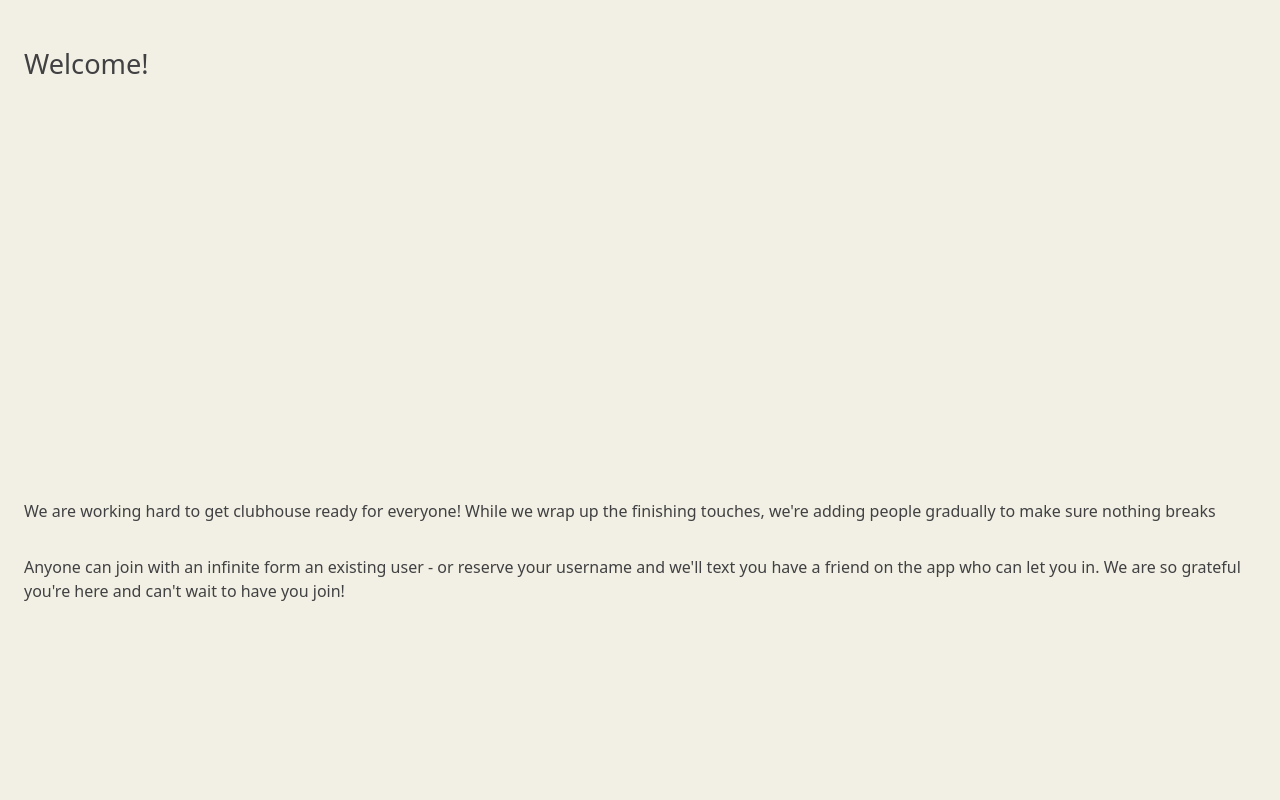
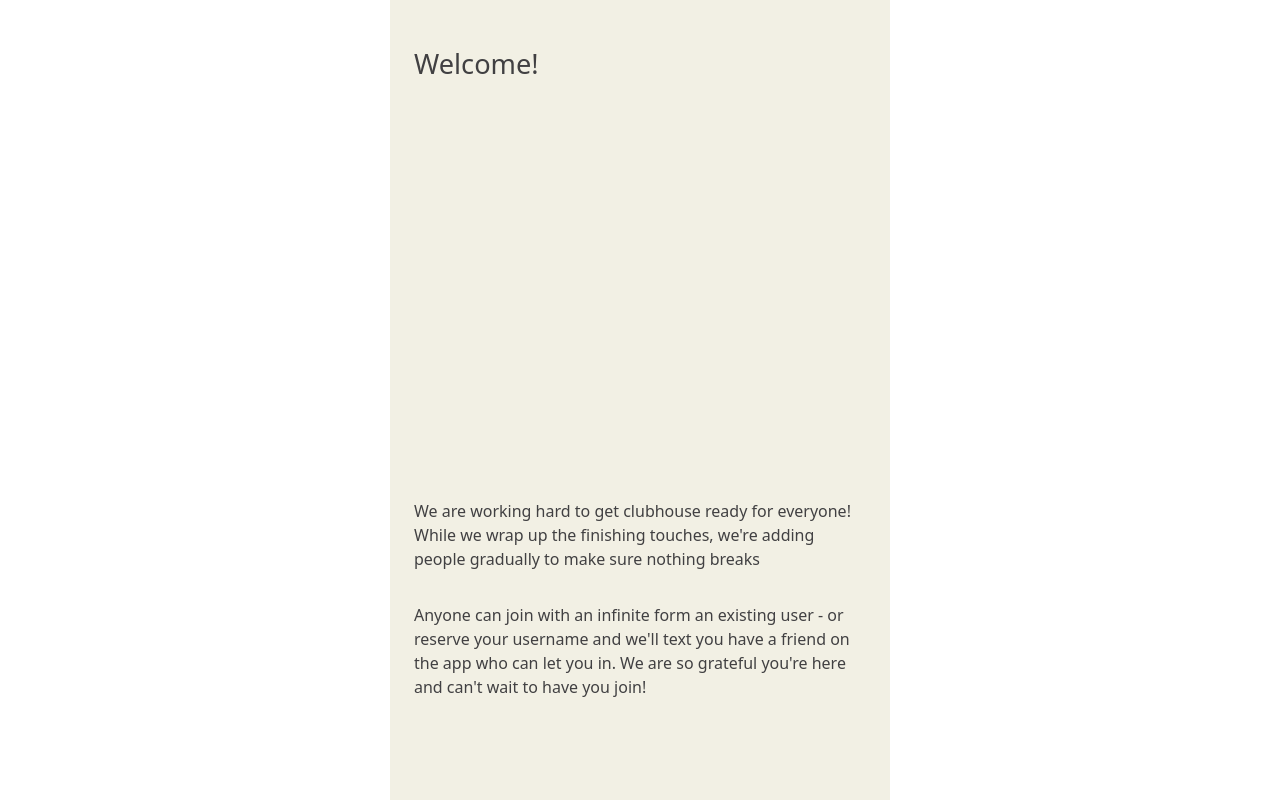
Before and after one commit to Roshan23R/clubhouse-clone, a React (Create React App) app: page / in a window 1280 px wide. Built offline with nearby package versions, Linux system fonts and the light colour scheme.

Commit message:
PlanLayout Layout

```diff
--- a/src/App.js
+++ b/src/App.js
@@ -1,9 +1,12 @@
 import './App.css';
 import Welcome from "./pages/Welcome";
+import PlanLayout from "./pages/Layouts/PlanLayout";
 
 function App() {
   return (
-    <Welcome/>
+    <PlanLayout>
+      <Welcome />
+    </PlanLayout>
   );
 }
 
--- /dev/null
+++ b/src/pages/Layouts/PlanLayout.js
@@ -0,0 +1,7 @@
+import React from "react";
+
+export default function PlanLayout({ children }) {
+    return <div style={{ width: "100%", maxWidth: "500px", margin: "auto" }}>
+        {children}
+    </div>
+}
```
